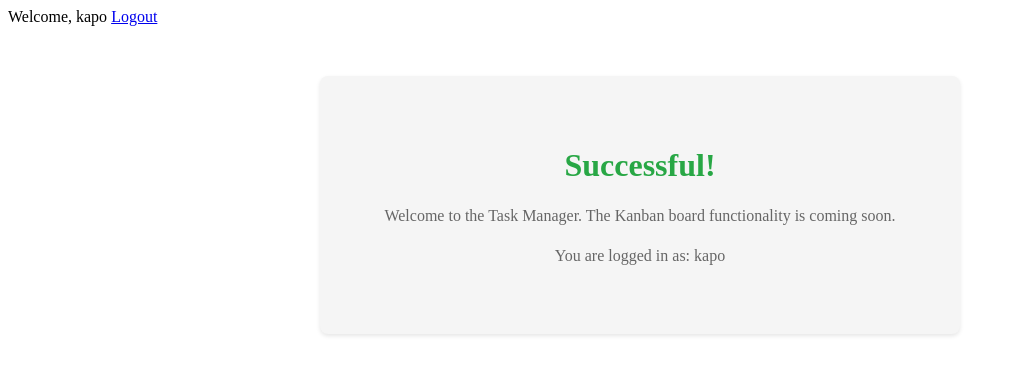
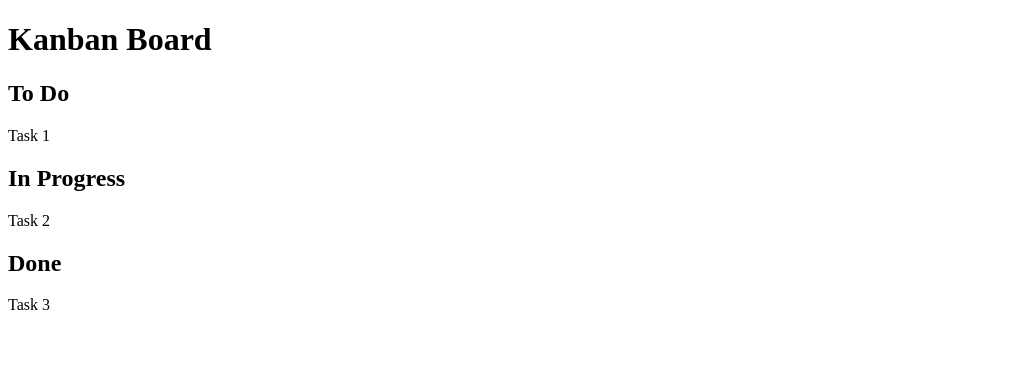
Before and after one commit to Kapo179/django-taskmanager, a Django app: page / in a window 1280 px wide. Shown: the top 375 px of the page, without its empty margins (0-1014 px from the left). Run offline with Django 5.2, Linux system fonts and the light colour scheme; a user stored in the database is signed in; data that the repository does not hold is empty.

Commit message:
Exposed secret key replacement & Initial Kanban html testing

```diff
--- a/taskmanager/boards/templates/boards/board.html
+++ b/taskmanager/boards/templates/boards/board.html
@@ -1,34 +1,33 @@
-{% extends 'base.html' %}
-
-{% block content %}
-<div class="success-message">
-    <h1>Successful!</h1>
-    <p>Welcome to the Task Manager. The Kanban board functionality is coming soon.</p>
-
-    {% if user.is_authenticated %}
-        <p>You are logged in as: {{ user.username }}</p>
-    {% endif %}
-</div>
-
-<style>
-.success-message {
-    text-align: center;
-    padding: 50px 20px;
-    max-width: 600px;
-    margin: 50px auto;
-    background: #f5f5f5;
-    border-radius: 8px;
-    box-shadow: 0 2px 4px rgba(0,0,0,0.1);
-}
-
-.success-message h1 {
-    color: #28a745;
-    margin-bottom: 20px;
-}
-
-.success-message p {
-    color: #666;
-    line-height: 1.5;
-}
-</style>
-{% endblock %}
+<!DOCTYPE html>
+<html lang="en">
+<head>
+    <meta charset="UTF-8">
+    <meta name="viewport" content="width=device-width, initial-scale=1.0">
+    <title>Simple Kanban Board</title>
+</head>
+<body>
+    <div class="kanban-board">
+        <h1>Kanban Board</h1>
+        <div class="columns-container">
+            <div class="kanban-column">
+                <h2>To Do</h2>
+                <div class="task-list">
+                    <p>Task 1</p>
+                </div>
+            </div>
+            <div class="kanban-column">
+                <h2>In Progress</h2>
+                <div class="task-list">
+                    <p>Task 2</p>
+                </div>
+            </div>
+            <div class="kanban-column">
+                <h2>Done</h2>
+                <div class="task-list">
+                    <p>Task 3</p>
+                </div>
+            </div>
+        </div>
+    </div>
+</body>
+</html>
```
Also changed, not shown: taskmanager/db.sqlite3.
